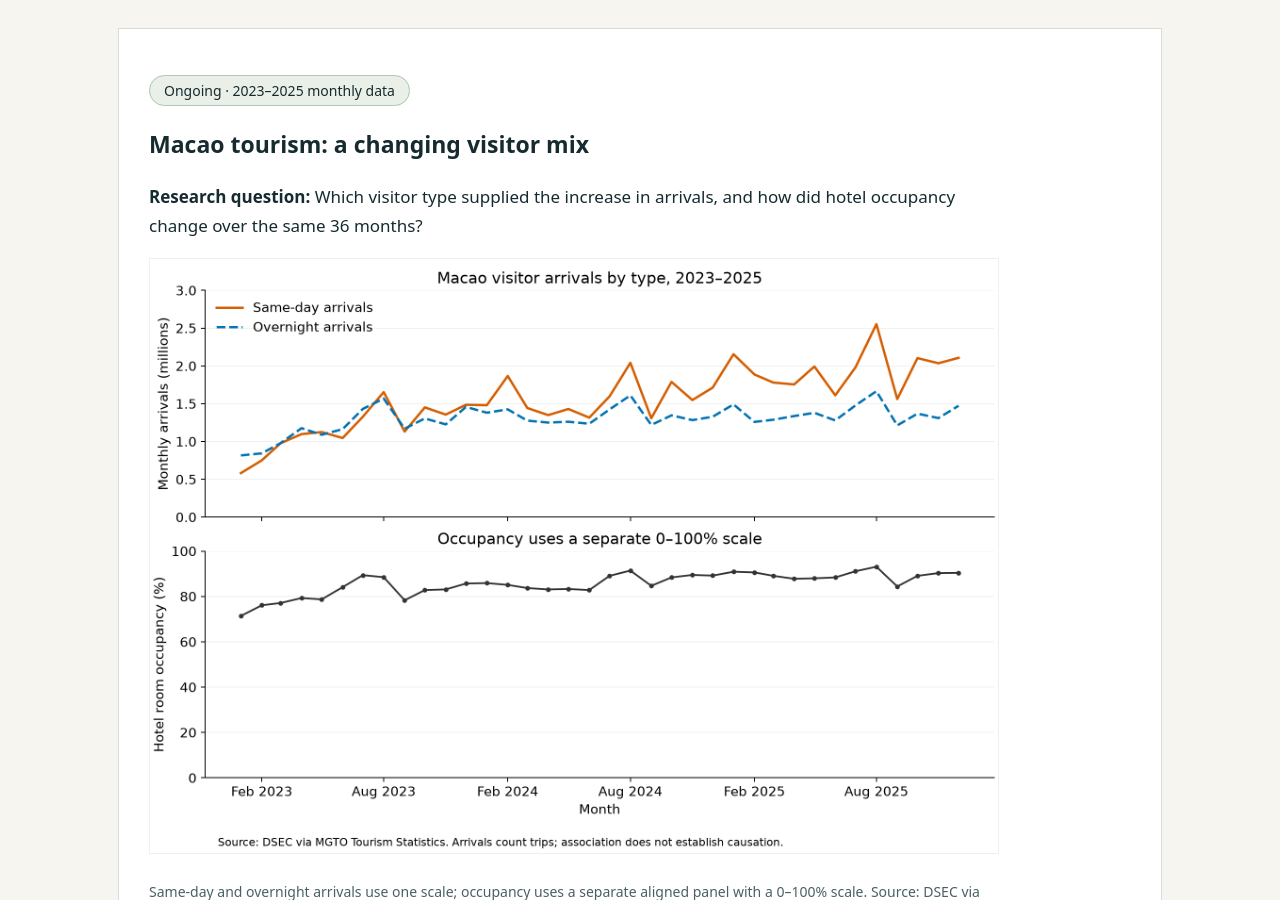
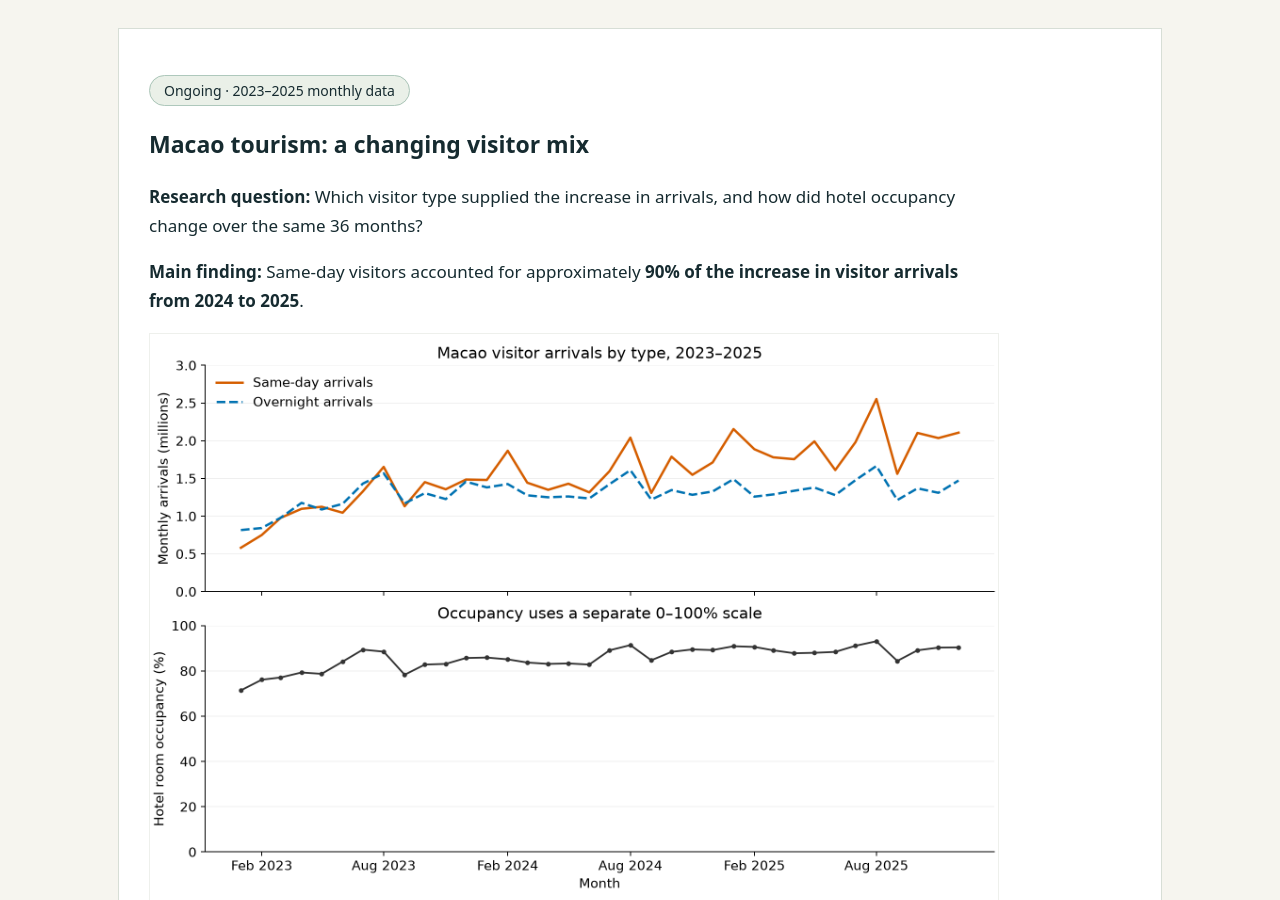
Before and after one commit to yujiangke/data-science-portfolio, a Jekyll site: the page built from index.md, in a window 1280 px wide and 900 px high, scrolled down 800 px. Built offline with Jekyll 4.4.1, drawn with Linux system fonts in a browser that asks for light colours.

Commit message:
Surface the main finding before the first chart after AI-simulated review

```diff
--- a/index.md
+++ b/index.md
@@ -18,6 +18,8 @@ title: Guanyu Ke — Data Science Portfolio
 ### Macao tourism: a changing visitor mix
 
 **Research question:** Which visitor type supplied the increase in arrivals, and how did hotel occupancy change over the same 36 months?
+
+**Main finding:** Same-day visitors accounted for approximately **90% of the increase in visitor arrivals from 2024 to 2025**.
 
 ![Monthly visitor arrivals and hotel room occupancy in Macao, 2023–2025](assets/monthly_arrivals_occupancy.png)
 
```
Also changed, not shown: README.md.
